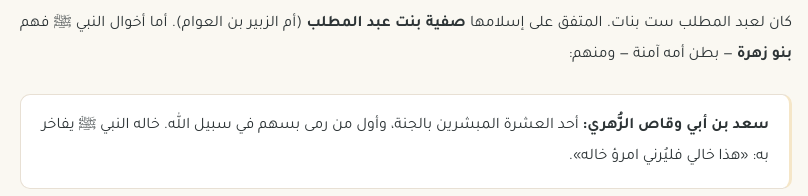
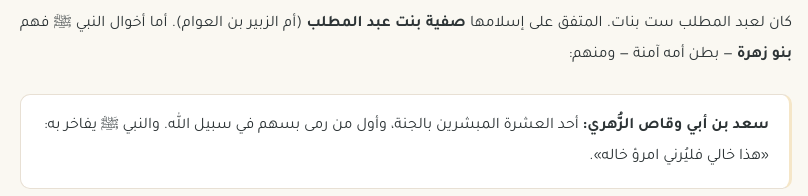
Before and after one commit to Fast-Reads/sirah, a plain HTML site: page nasab-alnabi.html in a window 1280 px wide. Shown: the part 5353-5549 px from the top of the page, 234-1042 px from the left. Drawn offline with Linux system fonts and the light colour scheme.

Commit message:
fix saad bin abi waqqas relationship description

```diff
--- a/nasab-alnabi.html
+++ b/nasab-alnabi.html
@@ -479,7 +479,7 @@
         فهم <strong>بنو زهرة</strong> — بطن أمه آمنة — ومنهم:
       </p>
       <ul>
-        <li><strong>سعد بن أبي وقاص الزُّهري:</strong> أحد العشرة المبشرين بالجنة، وأول من رمى بسهم في سبيل الله. خاله النبي ﷺ يفاخر به: «هذا خالي فليُرني امرؤ خاله».</li>
+        <li><strong>سعد بن أبي وقاص الزُّهري:</strong> أحد العشرة المبشرين بالجنة، وأول من رمى بسهم في سبيل الله. والنبي ﷺ يفاخر به: «هذا خالي فليُرني امرؤ خاله».</li>
         <li><strong>عبد الرحمن بن عوف الزُّهري:</strong> من أوائل المسلمين والعشرة المبشرين. تاجر عظيم أنفق ثروته في سبيل الله.</li>
       </ul>
       <div class="connection">
```
